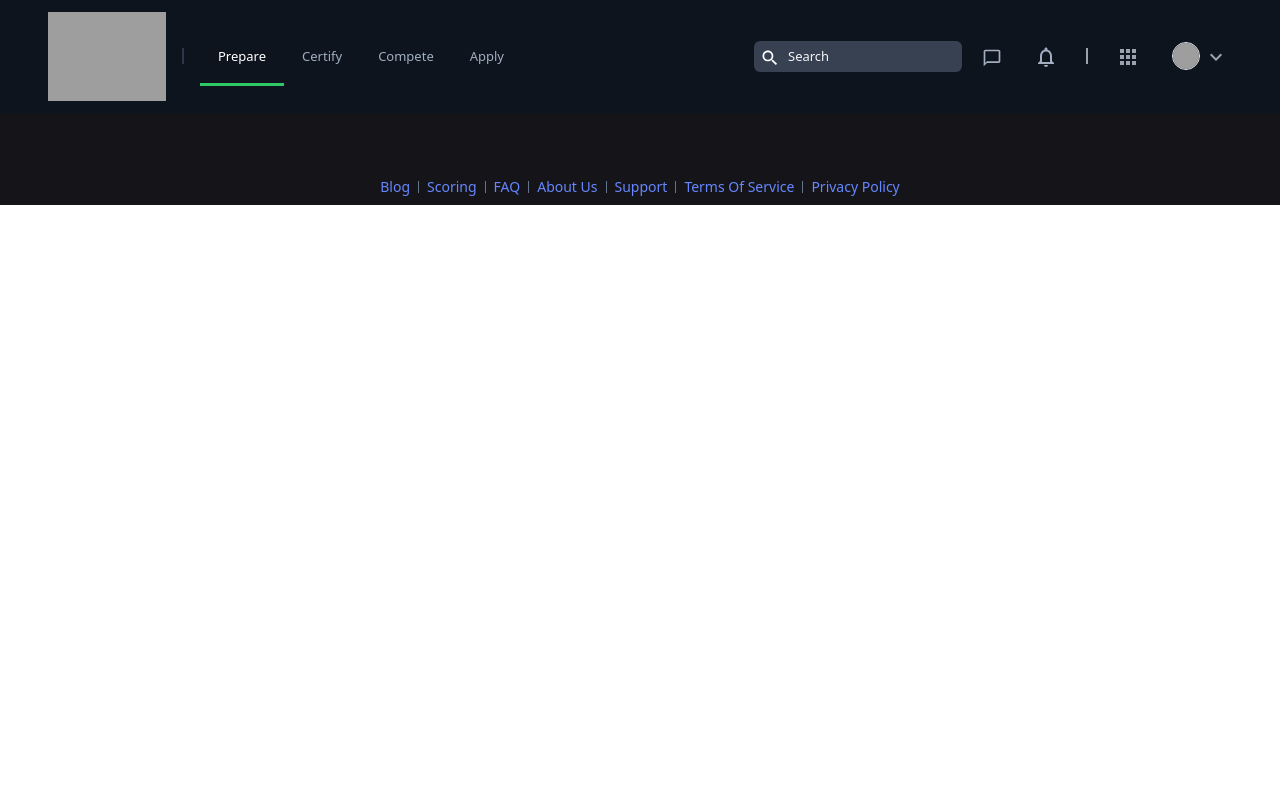
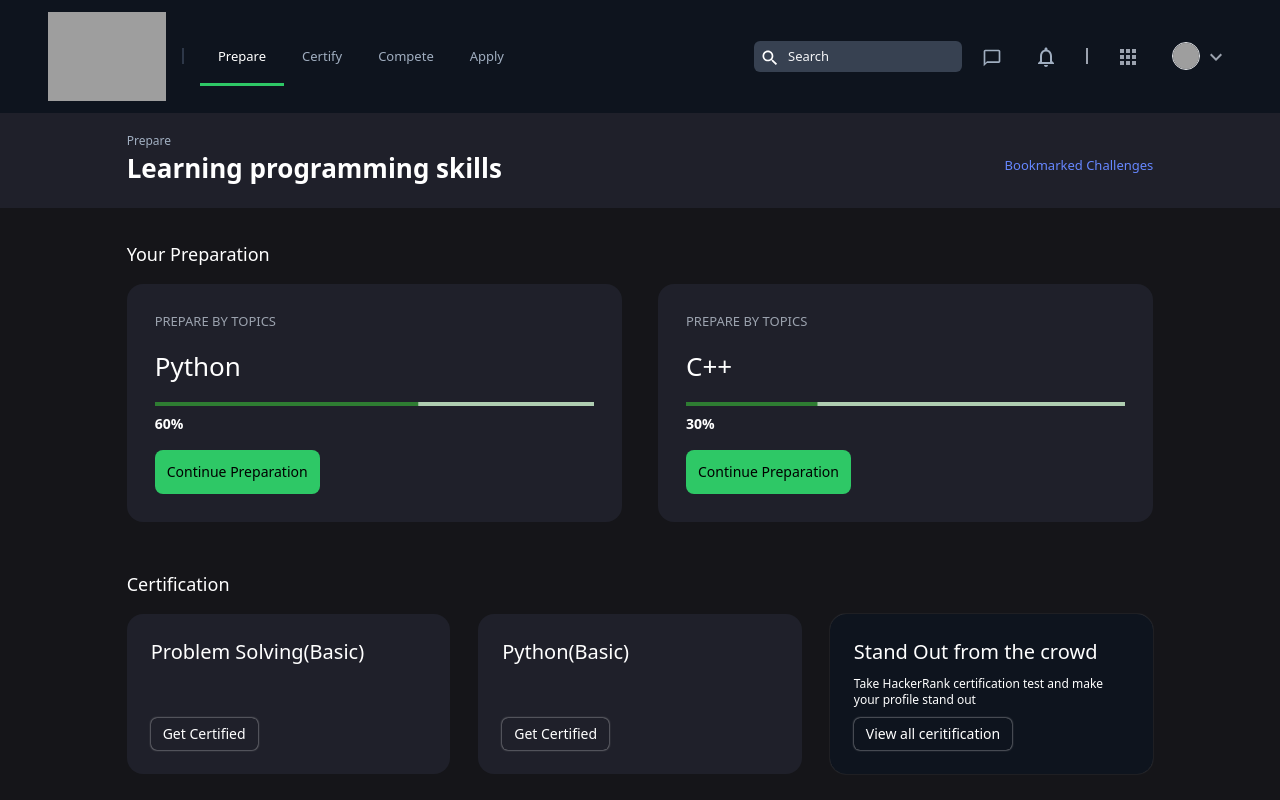
Before and after one commit to Aakashmid/HackerRank_Clone, a React (Vite) app: page / in a window 1280 px wide. Shown: the top 800 px of the page. Built offline with nearby package versions, Linux system fonts and the light colour scheme; grey boxes are pictures that could not be loaded; the HTML template or start-up script is replaced by a standard one.

Commit message:
Add fix error

```diff
--- a/package.json
+++ b/package.json
@@ -1,6 +1,7 @@
 {
   "name": "hackerrank-clone",
   "version": "0.1.0",
+  "homepage": "dashboard",
   "private": true,
   "dependencies": {
     "@emotion/react": "^11.11.4",
--- a/src/App.jsx
+++ b/src/App.jsx
@@ -19,7 +19,7 @@
         <Routes>
           {/* using component prop in Route is (Deprecated in v6) */}
           <Route path="/Certify" element={<Certify/>} />
-          <Route path='/dashboard' element={<DashBoard/>} />
+          <Route path='/' element={<DashBoard/>} />
           <Route path='/contests' element={<Contests/>} />
         </Routes>
         <Footer />
--- a/src/components/PageHeader.jsx
+++ b/src/components/PageHeader.jsx
@@ -8,9 +8,9 @@
                     <span className="text-textSecondary text-xs hidden md:block ">{pageName}</span>
                     <h1 className="text-textPrimary font-semibold text-[1.4em] md:text-[26px]">{heading}</h1>
                 </div>
-                <div className="hidden md:block">
+                <div>
                     {pageName === 'All Contests' && (
-                        <div className="contest-manage-btns flex items-center justify-end gap-4 ">
+                        <div className="hidden md:flex contest-manage-btns  items-center justify-end gap-4 ">
                             <div className="contest-manage-btn px-5 py-2 rounded-md outline outline-1  text-white text-sm font-medium">
                                 <Link>
                                     Manage a Contest
--- a/src/components/Topbar.jsx
+++ b/src/components/Topbar.jsx
@@ -74,7 +74,7 @@
                         <ul className="nav-links flex  text-textSecondary  items-center text-[13px]">
                             <li className="px-4 "><div className="h-4 w-0.5 bg-borderColor"></div></li>
                             <li className="relative">
-                                <Link to='/dashboard' onClick={() => OnUpdatePageName('dashboard')} className={`px-[18px]  ${pageName === 'dashboard' ? 'text-textPrimary font-medium ' : 'hover:text-gray-200 '}`}>Prepare</Link>
+                                <Link to='/' onClick={() => OnUpdatePageName('dashboard')} className={`px-[18px]  ${pageName === 'dashboard' ? 'text-textPrimary font-medium ' : 'hover:text-gray-200 '}`}>Prepare</Link>
                                 {pageName === 'dashboard' && <div className="absolute w-full border-b -bottom-5 inset-x-0 border-2 border-buttonBg"></div>}
 
                             </li>
```
